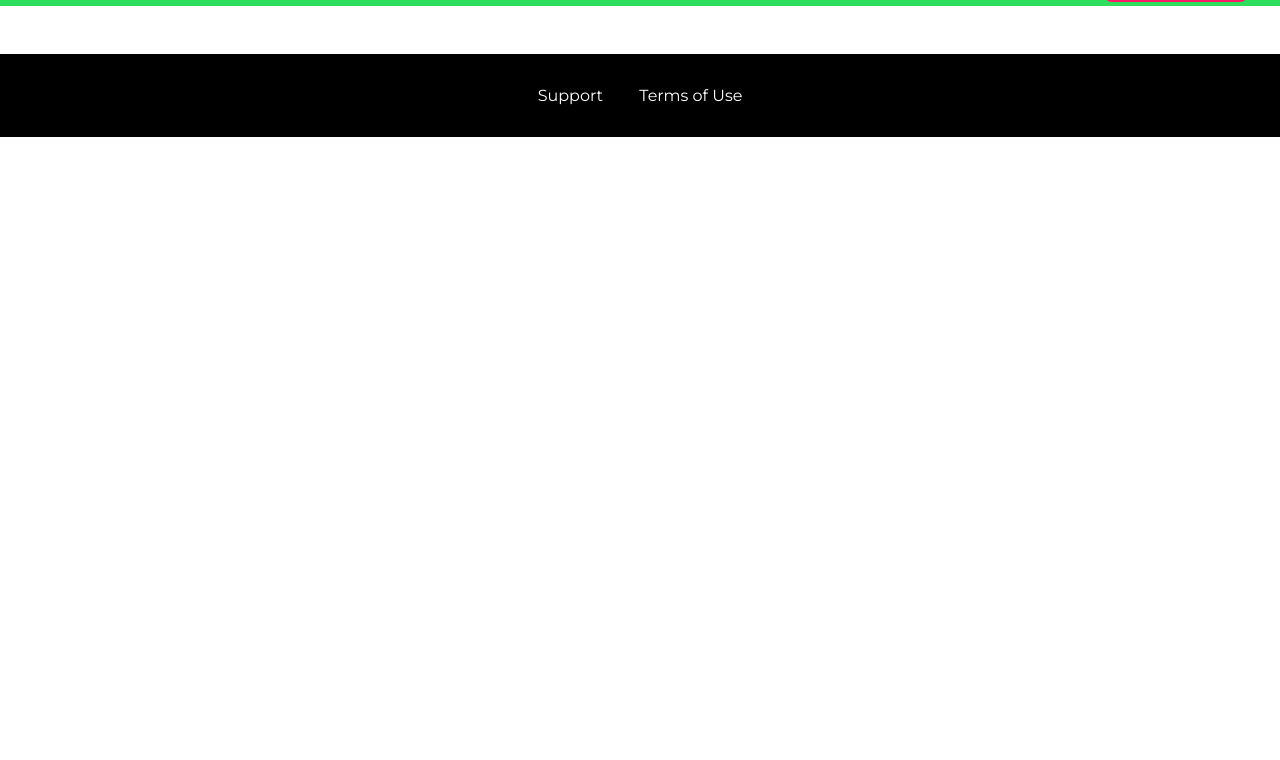
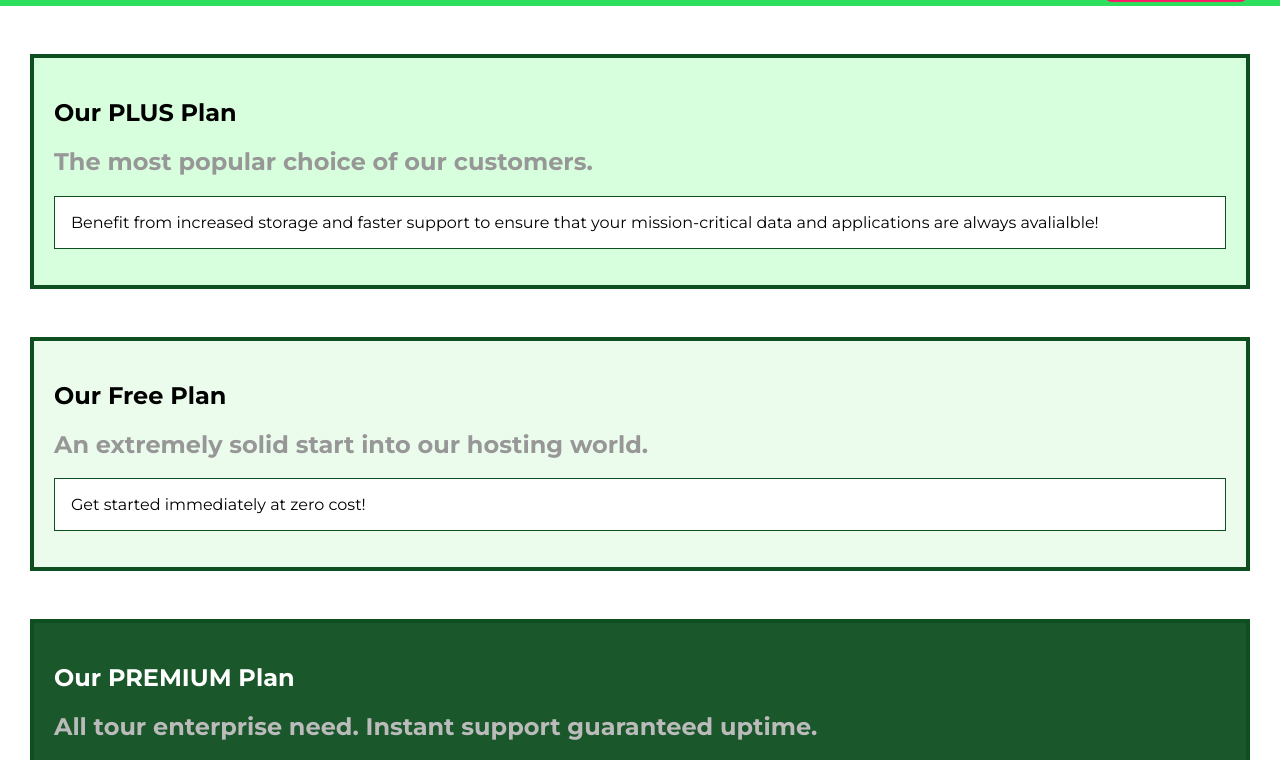
Before and after one commit to yiminwook/HTML-CSS-Study, a plain HTML site: page basic01/pages/packages.html in a window 1280 px wide. Shown: the part 37-797 px from the top of the page. Drawn offline with Linux system fonts and the light colour scheme.

Commit message:
Add: package page HTML & CSS

```diff
--- a/basic01/index.css
+++ b/basic01/index.css
@@ -85,7 +85,6 @@ body {
   background-color: black;
   color: white;
   padding: 32px;
-  margin-top: 48px;
 }
 
 .main-footer__links {
@@ -108,3 +107,26 @@ body {
 .main-footer__link a:active {
   color: #ccc;
 }
+
+.button {
+  padding: 8px;
+  background-color: #0e5f1f;
+  color: white;
+  /* inherit 상속받은 값을 그대로 사용 */
+  font: inherit;
+  font-weight: bold;
+  border: 1.5px solid #0e4f1f;
+  border-radius: 8px;
+  cursor: pointer;
+}
+
+.button:hover,
+.button:active {
+  background-color: white;
+  color: #0e4f1f;
+  transition: 0.3s;
+}
+
+.button:focus {
+  outline: none;
+}
--- /dev/null
+++ b/basic01/pages/packages.css
@@ -0,0 +1,57 @@
+.package-main {
+  display: block;
+  padding: 48px 30px 48px 30px;
+}
+
+.package-plan {
+  border: 4px solid #0e4f1f;
+  margin-bottom: 48px;
+}
+
+.package-plan:last-child {
+  margin-bottom: 0;
+}
+
+.package-plan:active,
+.package-plan:hover {
+  box-shadow: 2px 2px 4px rgba(0, 0, 0, 0.5);
+  border-color: #ff5454;
+  transition: 0.3s;
+}
+
+.package-plan a {
+  text-decoration: none;
+  display: block;
+  color: inherit;
+  padding: 20px;
+}
+
+.package-plan__subtitle {
+  color: #979797;
+}
+
+.package-plan__discription {
+  border: 1px solid #0e4f1f;
+  padding: 16px;
+  background-color: white;
+}
+
+#plus {
+  background-color: rgba(213, 255, 220, 0.95);
+}
+
+#free {
+  background-color: rgba(234, 252, 237, 0.95);
+}
+
+#preminum {
+  background-color: rgba(14, 79, 31, 0.95);
+}
+
+#preminum .package-plan__title {
+  color: white;
+}
+
+#preminum .package-plan__subtitle {
+  color: #bbb;
+}
--- a/basic01/pages/packages.html
+++ b/basic01/pages/packages.html
@@ -4,12 +4,13 @@
     <meta charset="UTF-8" />
     <meta http-equiv="X-UA-Compatible" content="IE=edge" />
     <meta name="viewport" content="width=device-width, initial-scale=1.0" />
+    <title>Document</title>
     <link
       rel="shortcut icon"
       href="../public/favicon.png"
       type="image/x-icon"
     />
-    <title>Document</title>
+    <link rel="stylesheet" href="./packages.css" />
     <link rel="stylesheet" href="../index.css" />
   </head>
   <body>
@@ -31,6 +32,43 @@
         </ul>
       </nav>
     </header>
+    <main class="package-main">
+      <section class="package-plan" id="plus">
+        <a href="#">
+          <h1 class="package-plan__title">Our PLUS Plan</h1>
+          <h2 class="package-plan__subtitle">
+            The most popular choice of our customers.
+          </h2>
+          <p class="package-plan__discription">
+            Benefit from increased storage and faster support to ensure that
+            your mission-critical data and applications are always avalialble!
+          </p>
+        </a>
+      </section>
+      <section class="package-plan" id="free">
+        <a href="#">
+          <h1 class="package-plan__title">Our Free Plan</h1>
+          <h2 class="package-plan__subtitle">
+            An extremely solid start into our hosting world.
+          </h2>
+          <p class="package-plan__discription">
+            Get started immediately at zero cost!
+          </p>
+        </a>
+      </section>
+      <section class="package-plan" id="preminum">
+        <a href="#">
+          <h1 class="package-plan__title">Our PREMIUM Plan</h1>
+          <h2 class="package-plan__subtitle">
+            All tour enterprise need. Instant support guaranteed uptime.
+          </h2>
+          <p class="package-plan__discription">
+            The best solution for small as large enterprises. Because hosting
+            shouldn't be in the way!
+          </p>
+        </a>
+      </section>
+    </main>
     <footer class="main-footer">
       <nav>
         <ul class="main-footer__links">
```
Also changed, not shown: basic01/main.css (+4 -23 lines).
